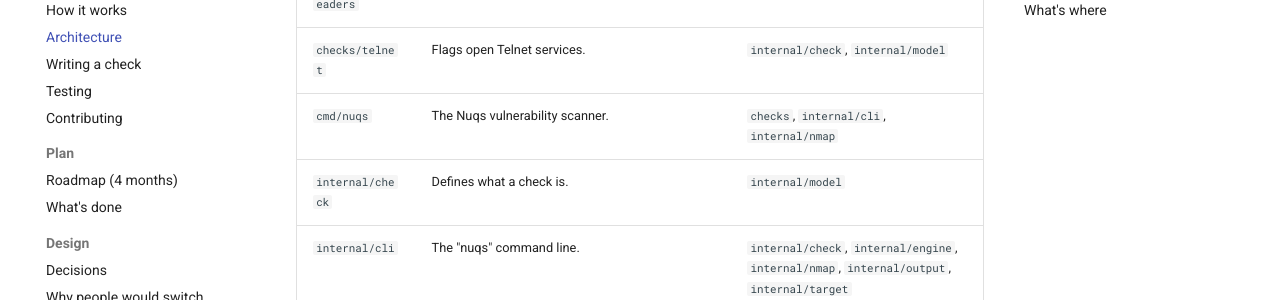
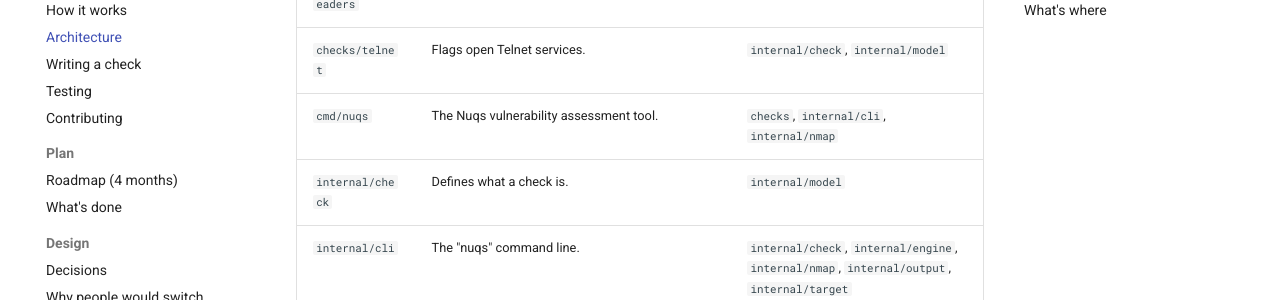
Before and after one commit to 92meharali/nuqs, an MkDocs documentation site: the page built from docs/architecture.md, in a window 1280 px wide and 900 px high, scrolled down 962 px. Shown: the part 152-452 px from the top of the window. Built offline with MkDocs 1.6.1 and Material for MkDocs 9.7.7, drawn with Linux system fonts in a browser that asks for light colours; comment, search, counter and statistics services are not loaded.

Commit message:
update architecture diagram

```diff
--- a/docs/architecture.md
+++ b/docs/architecture.md
@@ -56,7 +56,7 @@ flowchart LR
 | `checks/ftpanon` | Checks if an FTP server lets anyone log in as "anonymous". | `internal/check`, `internal/model` |
 | `checks/httpheaders` | Checks web servers for missing security headers. | `internal/check`, `internal/model` |
 | `checks/telnet` | Flags open Telnet services. | `internal/check`, `internal/model` |
-| `cmd/nuqs` | The Nuqs vulnerability scanner. | `checks`, `internal/cli`, `internal/nmap` |
+| `cmd/nuqs` | The Nuqs vulnerability assessment tool. | `checks`, `internal/cli`, `internal/nmap` |
 | `internal/check` | Defines what a check is. | `internal/model` |
 | `internal/cli` | The "nuqs" command line. | `internal/check`, `internal/engine`, `internal/nmap`, `internal/output`, `internal/target` |
 | `internal/engine` | Runs a scan from start to end. | `internal/check`, `internal/model` |
@@ -110,7 +110,7 @@ Every file in the repo, as git sees it, except the `docs/` and `test/` folders.
 </details></li>
 <li><details><summary><code>cmd/</code> <span class="note">Programs you can run. Each folder here is one binary.</span></summary>
 <ul>
-<li><details><summary><code>nuqs/</code> <span class="note">The Nuqs vulnerability scanner.</span></summary>
+<li><details><summary><code>nuqs/</code> <span class="note">The Nuqs vulnerability assessment tool.</span></summary>
 <ul>
 <li><code>main.go</code></li>
 </ul>
```
